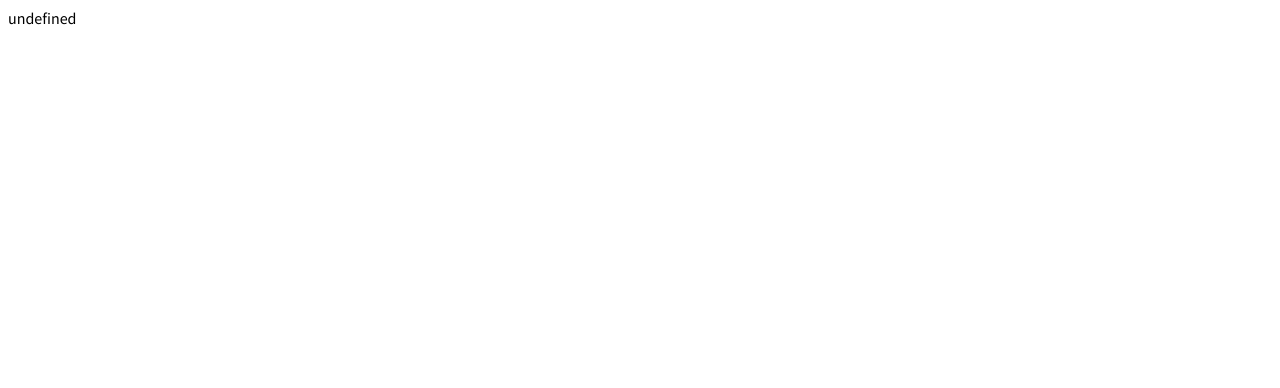
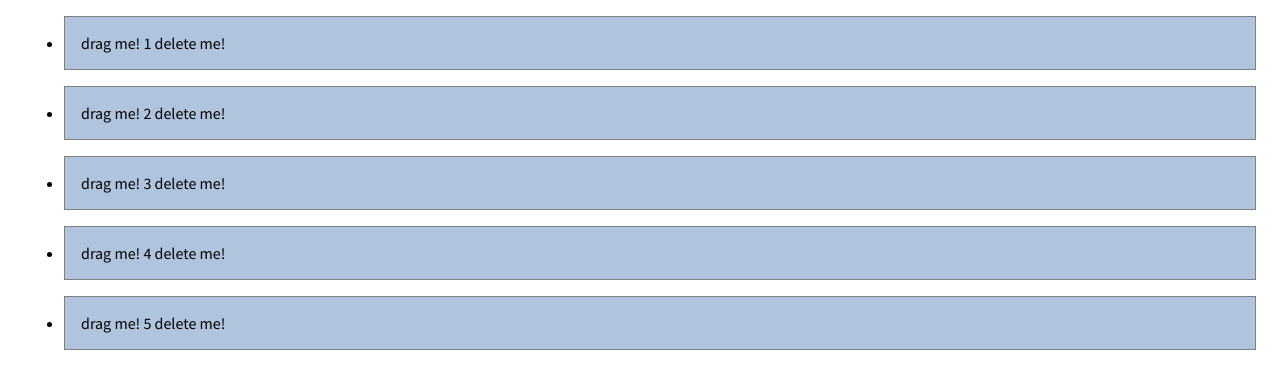
Before and after one commit to y-dubovitsky/js-20210309-2_y-dubovitsky, a website: page 09-tests-for-frontend-apps/2-sortable-list/index.html in a window 1280 px wide. Drawn offline with Linux system fonts and the light colour scheme.

Commit message:
09-tests-for-frontend-apps v.1.0

```diff
--- a/09-tests-for-frontend-apps/2-sortable-list/index.html
+++ b/09-tests-for-frontend-apps/2-sortable-list/index.html
@@ -1,6 +1,6 @@
 <!doctype html>
 <meta charset="utf-8">
-<link rel="stylesheet" href="style.css">
+<link rel="stylesheet" href="./style.css">
 <body>
 
 <div id="holder"></div>
--- a/09-tests-for-frontend-apps/2-sortable-list/index.js
+++ b/09-tests-for-frontend-apps/2-sortable-list/index.js
@@ -1,3 +1,55 @@
 export default class SortableList {
+    constructor(
+        items = {}
+    ) {
+        this.items = items.items;
+
+        this.render();
+    }
+
+    getTemplate() {
+        const ul = document.createElement('ul');
+
+        this.items.forEach((element, index) => {
+            element.setAttribute('data-element', `li-${index}`);
+            ul.append(element)
+        });
+
+        this.element = ul;
+    }
+
+
+    render() {
+        this.getTemplate();
+
+        this.addEventListeners();
+    }
+
+    addEventListeners() {
+        this.element.addEventListener('mousedown', (event) => {
+            const target = event.target.closest('[data-element]');
+
+            if(target) {
+                target.style.position = 'absolute';
+                target.style.zIndex = 100;
+                document.body.append(target);
+                document.addEventListener('mousemove', this.moveElement(target))
+                // document.addEventListener('mouseup', this.stopElement());
+            }
+        })
+
+    }
+
+    moveElement = (target, event) => {
+        console.log(target)
+        target.style.left = event.pageX + 'px';
+        target.style.top = event.pageY + 'px';
+        // console.log(target.style.top);
+    }
+
+    // stopElement = () => {
+    //     console.log('stop!')
+    //     document.removeEventListener('mousemove', this.moveElement(target, event))
+    // }
 
 }
--- a/09-tests-for-frontend-apps/2-sortable-list/style.css
+++ b/09-tests-for-frontend-apps/2-sortable-list/style.css
@@ -111,3 +111,16 @@ body {
   border-radius: 4px;
   box-sizing: border-box;
 }
+
+/* Custom style */
+
+#holder > ul > li {
+  margin: 1rem;
+  padding: 1rem;
+  border: 1px solid gray;
+  background-color: lightsteelblue;
+}
+
+#holder > ul > li:hover {
+  background-color: mediumorchid;
+}
```
